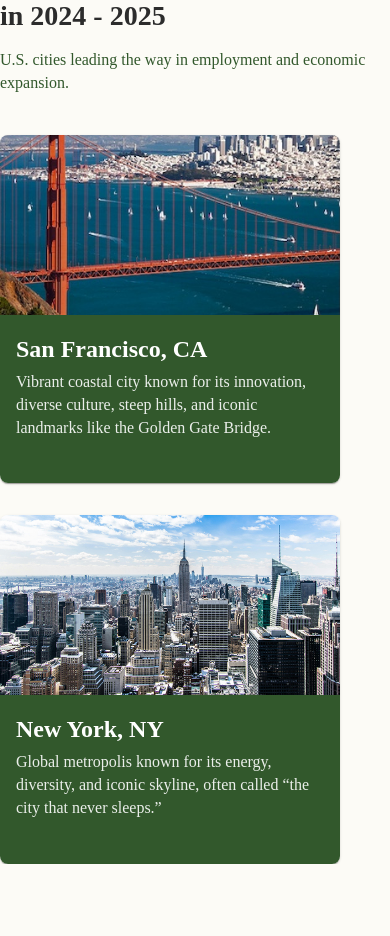
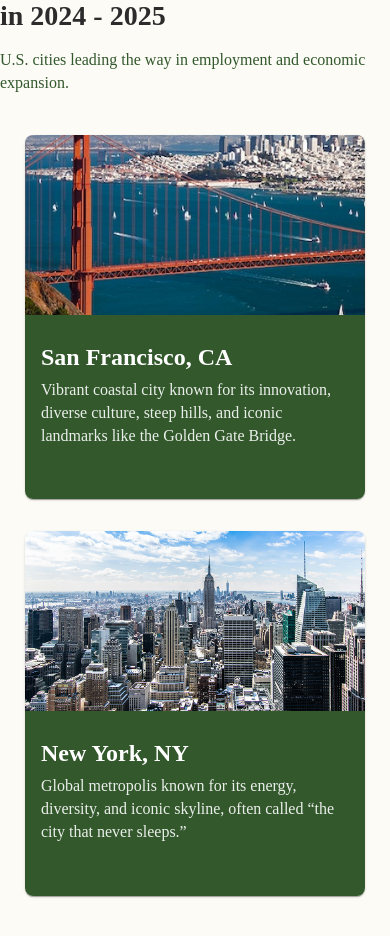
Before and after one commit to meera-develops/urbanlens, a React (Vite) app: page / in a window 390 px wide. Shown: the part 2440-3376 px from the top of the page. Before the commit the page ends 3304 px from the top, so only its background shows below. Built offline with nearby package versions, Linux system fonts and the light colour scheme; some icons are missing.

Commit message:
made cards responsive

```diff
--- a/src/components/cityCard.jsx
+++ b/src/components/cityCard.jsx
@@ -23,9 +23,12 @@ function cityCard({ title, subtitle, image }) {
         <>
         <Card
         sx={{
-            width: 340,
+            width: "100%",
+            maxWidth: 340,
+            mx: 'auto',
             borderRadius: 2,
             overflow: "hidden",
+            boxSizing: 'border-box',
         }}
         >
       {/* Image */}
@@ -34,13 +37,18 @@ function cityCard({ title, subtitle, image }) {
         height="180"
         image={image}
         alt={title}
+        sx={{ objectFit: 'cover',
+
+        }}
       />
 
-      {/* Green footer area */}
+      {/* Green body area */}
       <Box
         sx={{
           backgroundColor: theme.palette.primary.main,
           color: "white",
+          //px: 2,
+          py: 1,
         }}
       >
         <CardContent sx={{ pb: 1 }}>
--- a/src/pages/home/home.jsx
+++ b/src/pages/home/home.jsx
@@ -392,9 +392,14 @@ function home() {
         >
           <Grid container spacing={{
             xs: 4, lg: 10
-          }}>
+          }}
+          sx={{
+            px: { xs: 2, md: 0, },
+            pb: 5,
+          }}
+          >
             {myCities.map((city) => (
-              <Grid key={city.id}>
+              <Grid size={{ xs: 12, md: 6 }} key={city.id}>
                 <CityCard
                   title={city.title}
                   image={city.img}
```
